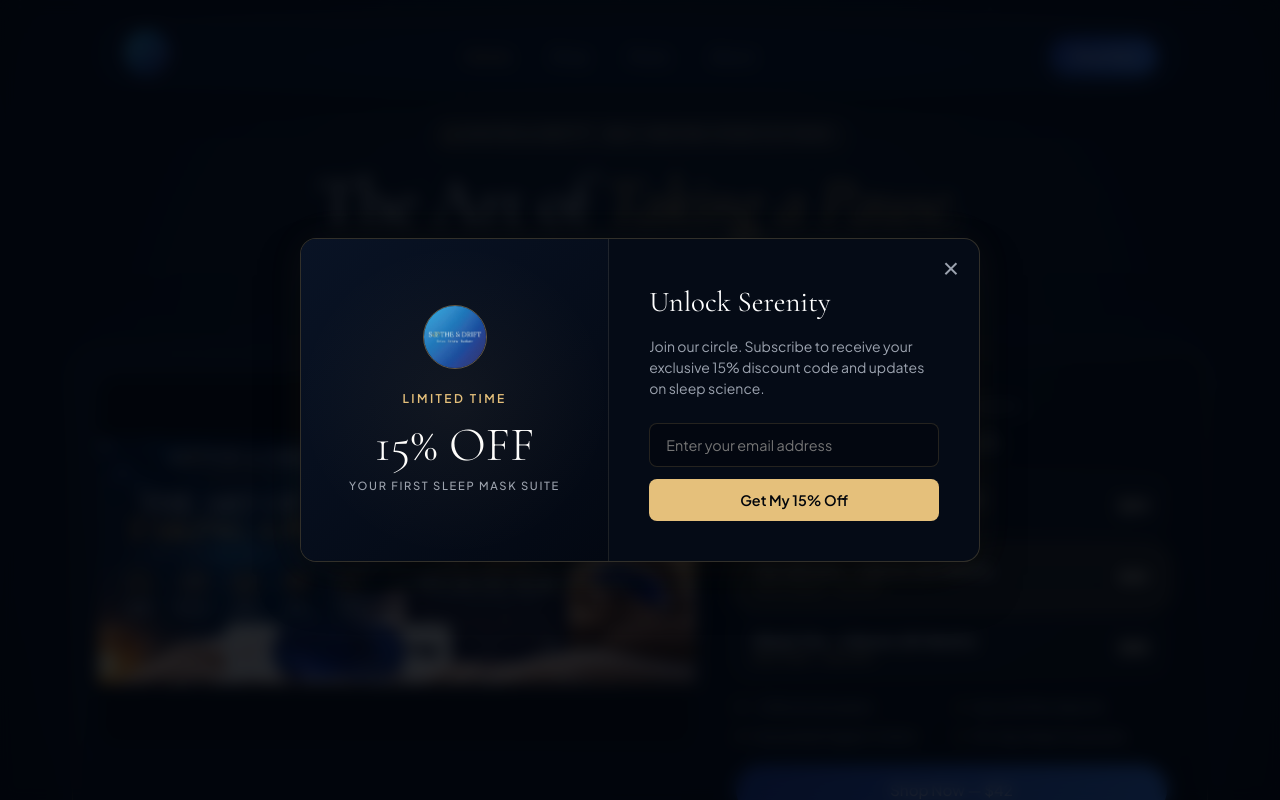
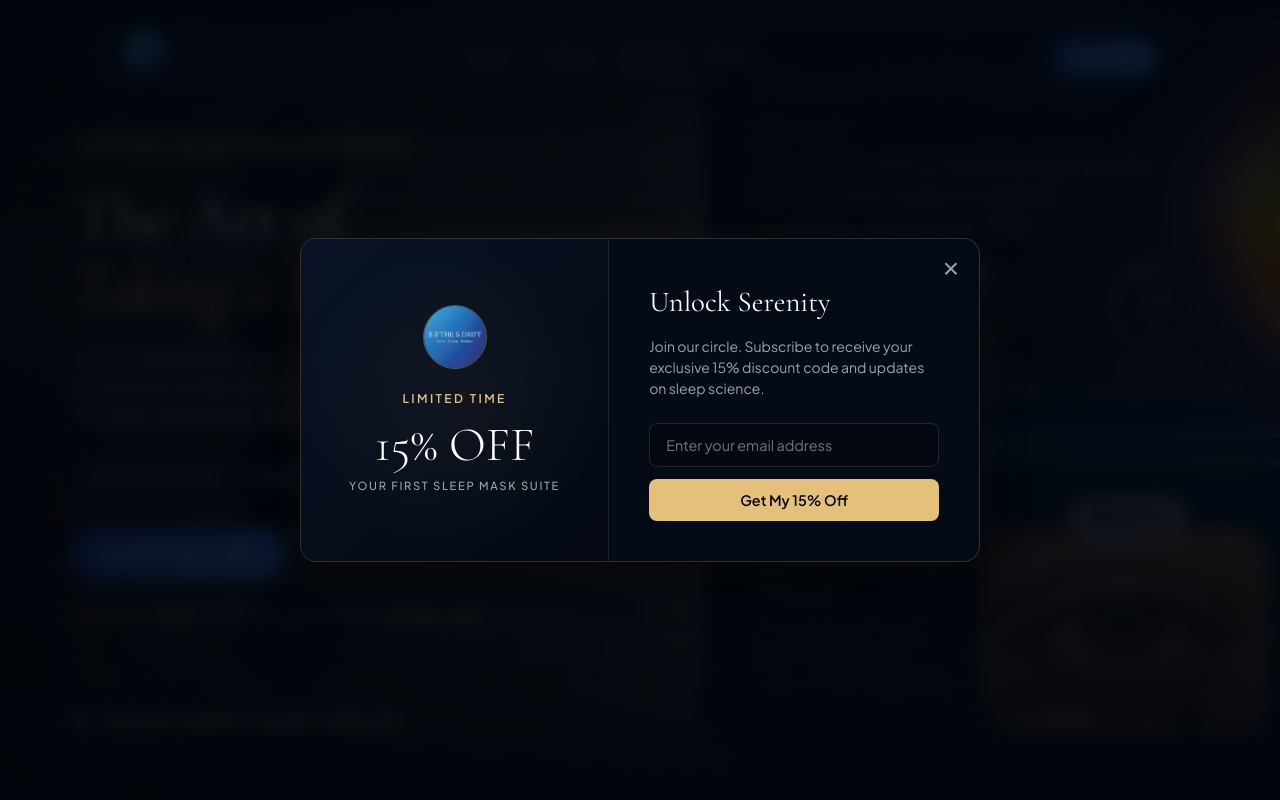
Before and after one commit to sai9ram/Sootheanddrift, a plain HTML site: page index.html in a window 1280 px wide. Shown: the top 800 px of the page. Drawn offline with nearby package versions, Linux system fonts and the light colour scheme.

Commit message:
Add full-bleed auto-sliding background carousel to Hero section

```diff
--- a/index.html
+++ b/index.html
@@ -2536,170 +2536,142 @@
     }
 
     .sb-hero {
-      padding: 118px 0 56px;
       position: relative;
-    }
-
-    .hero-editorial-top {
-      text-align: center;
-      max-width: 780px;
-      margin: 0 auto 2.5rem;
-    }
-
-    .hero-stage-shell {
-      display: grid;
-      grid-template-columns: 1.25fr 0.95fr;
-      gap: 2rem;
-      align-items: stretch;
-      background: linear-gradient(155deg, rgba(11, 22, 42, 0.72) 0%, rgba(2, 5, 11, 0.92) 100%);
-      border: 1px solid rgba(229, 192, 123, 0.24);
-      border-radius: 28px;
-      padding: 1.5rem;
-      box-shadow: 0 32px 90px rgba(0, 0, 0, 0.7), 0 0 70px rgba(59, 130, 246, 0.1);
-      backdrop-filter: blur(20px);
-    }
-
-    .hero-stage-media {
-      display: flex;
-      flex-direction: column;
-      justify-content: space-between;
-      gap: 1rem;
-    }
-
-    .hero-media-viewport {
-      position: relative;
-      border-radius: 20px;
+      min-height: 88vh;
+      display: flex;
+      align-items: center;
+      padding: 130px 0 80px;
       overflow: hidden;
-      background: #02050b;
-      border: 1px solid rgba(255, 255, 255, 0.08);
-      aspect-ratio: 16 / 10;
-      display: flex;
-      align-items: center;
-      justify-content: center;
-    }
-
-    .hero-media-viewport img {
+      background: var(--color-bg-dark);
+    }
+
+    .hero-bg-carousel {
+      position: absolute;
+      inset: 0;
+      z-index: 0;
+      pointer-events: none;
+    }
+
+    .hero-bg-slide {
+      position: absolute;
+      inset: 0;
+      opacity: 0;
+      transform: scale(1);
+      transition: opacity 1.3s ease-in-out, transform 6s ease-out;
+      will-change: opacity, transform;
+    }
+
+    .hero-bg-slide.active {
+      opacity: 1;
+      transform: scale(1.06);
+    }
+
+    .hero-bg-slide img {
       width: 100%;
       height: 100%;
-      object-fit: contain;
+      object-fit: cover;
+      object-position: center;
       display: block;
-      transition: opacity 0.3s ease;
-    }
-
-    .hero-view-tabs {
-      display: flex;
-      gap: 0.6rem;
+    }
+
+    .hero-bg-overlay {
+      position: absolute;
+      inset: 0;
+      z-index: 1;
+      background:
+        linear-gradient(90deg, rgba(2, 5, 11, 0.94) 0%, rgba(2, 5, 11, 0.78) 45%, rgba(2, 5, 11, 0.28) 100%),
+        linear-gradient(180deg, rgba(2, 5, 11, 0.75) 0%, rgba(2, 5, 11, 0.1) 28%, rgba(2, 5, 11, 0.25) 75%, #02050b 100%);
+      pointer-events: none;
+    }
+
+    .hero-fg-container {
+      position: relative;
+      z-index: 2;
+      width: 100%;
+    }
+
+    .hero-fg-content {
+      max-width: 610px;
+    }
+
+    .hero-carousel-bar {
+      position: relative;
+      z-index: 2;
+      margin-top: 3.25rem;
+      display: flex;
+      align-items: center;
+      justify-content: space-between;
+      gap: 1.5rem;
+      flex-wrap: wrap;
+      padding-top: 1.5rem;
+      border-top: 1px solid rgba(229, 192, 123, 0.18);
+    }
+
+    .hero-slide-caption {
+      font-size: 0.82rem;
+      color: var(--color-gold-light);
+      letter-spacing: 0.08em;
+      text-transform: uppercase;
+      font-weight: 600;
+    }
+
+    .hero-slide-controls {
+      display: flex;
+      align-items: center;
+      gap: 0.85rem;
+    }
+
+    .hero-slide-dots {
+      display: flex;
+      align-items: center;
+      gap: 0.5rem;
+    }
+
+    .hero-slide-dot {
+      width: 26px;
+      height: 4px;
+      border-radius: 99px;
+      background: rgba(255, 255, 255, 0.25);
+      border: none;
+      cursor: pointer;
+      padding: 0;
+      transition: var(--transition-smooth);
+    }
+
+    .hero-slide-dot.active {
+      width: 44px;
+      background: var(--color-gold);
+      box-shadow: 0 0 12px rgba(229, 192, 123, 0.6);
+    }
+
+    .hero-slide-arrow {
+      width: 36px;
+      height: 36px;
+      border-radius: 50%;
+      border: 1px solid rgba(229, 192, 123, 0.35);
+      background: rgba(2, 5, 11, 0.65);
+      color: var(--color-gold-light);
+      cursor: pointer;
+      display: inline-flex;
+      align-items: center;
       justify-content: center;
-      flex-wrap: wrap;
-    }
-
-    .hero-view-tab {
-      padding: 0.48rem 1rem;
-      border-radius: 999px;
-      background: rgba(255, 255, 255, 0.04);
-      border: 1px solid rgba(255, 255, 255, 0.1);
-      color: var(--color-text-muted);
-      font-size: 0.78rem;
-      font-weight: 600;
-      cursor: pointer;
       transition: var(--transition-smooth);
-    }
-
-    .hero-view-tab.active,
-    .hero-view-tab:hover {
-      border-color: var(--color-gold);
-      color: var(--color-gold-light);
-      background: rgba(229, 192, 123, 0.12);
-    }
-
-    .hero-stage-buy {
-      display: flex;
-      flex-direction: column;
-      justify-content: space-between;
-      padding: 1.25rem 1rem 1.25rem 0.5rem;
-      gap: 1.15rem;
-    }
-
-    .hero-buy-packs {
-      display: flex;
-      flex-direction: column;
-      gap: 0.65rem;
-    }
-
-    .hero-pack-btn {
-      display: flex;
-      align-items: center;
-      justify-content: space-between;
-      padding: 0.85rem 1.1rem;
-      border-radius: 14px;
-      background: rgba(255, 255, 255, 0.03);
-      border: 1px solid rgba(255, 255, 255, 0.09);
-      color: var(--color-text-main);
-      cursor: pointer;
-      transition: var(--transition-smooth);
-      text-align: left;
-    }
-
-    .hero-pack-btn:hover {
-      border-color: rgba(229, 192, 123, 0.4);
-      background: rgba(229, 192, 123, 0.05);
-    }
-
-    .hero-pack-btn.active {
-      border-color: var(--color-gold);
-      background: rgba(229, 192, 123, 0.12);
-      box-shadow: 0 0 24px rgba(229, 192, 123, 0.12);
-    }
-
-    .hero-pack-title {
-      font-weight: 600;
-      font-size: 0.92rem;
-      color: #fff;
-      display: block;
-    }
-
-    .hero-pack-sub {
-      font-size: 0.75rem;
-      color: var(--color-gold);
-    }
-
-    .hero-pack-price {
-      font-weight: 700;
-      font-size: 1.1rem;
-      color: var(--color-gold-light);
-    }
-
-    .hero-buy-checks {
-      display: grid;
-      grid-template-columns: 1fr 1fr;
-      gap: 0.55rem;
-      font-size: 0.8rem;
-      color: var(--color-text-main);
-    }
-
-    .hero-buy-checks span {
-      display: flex;
-      align-items: center;
-      gap: 0.4rem;
-    }
-
-    .hero-buy-checks b {
-      color: var(--color-gold);
-    }
-
-    @media (max-width: 968px) {
-      .hero-stage-shell {
-        grid-template-columns: 1fr;
-        padding: 1rem;
-      }
-      .hero-stage-buy {
-        padding: 0.5rem;
-      }
-    }
-
-    @media (max-width: 560px) {
-      .hero-buy-checks {
-        grid-template-columns: 1fr;
+      backdrop-filter: blur(8px);
+    }
+
+    .hero-slide-arrow:hover {
+      background: var(--color-gold);
+      color: var(--color-bg-dark);
+    }
+
+    @media (max-width: 768px) {
+      .sb-hero {
+        min-height: 78vh;
+        padding: 112px 0 56px;
+      }
+      .hero-bg-overlay {
+        background:
+          linear-gradient(180deg, rgba(2, 5, 11, 0.88) 0%, rgba(2, 5, 11, 0.68) 55%, #02050b 100%);
       }
     }
 
@@ -3292,102 +3264,100 @@
 
   <!-- Main Content -->
   <main>
-    <!-- 1. HERO SECTION &mdash; New Interactive Editorial Stage Model -->
+    <!-- 1. HERO SECTION &mdash; Full-Bleed Auto-Sliding Storyboard Carousel -->
     <section class="sb-hero" id="home">
-      <div class="container">
-        <div class="hero-editorial-top reveal-fade-up">
-          <div class="sb-eyebrow" style="margin-bottom: 1rem;">
+      <div class="hero-bg-carousel" id="heroBgCarousel" aria-hidden="true">
+        <div class="hero-bg-slide active" data-caption="01 &middot; The Art of Taking a Pause">
+          <img src="storyboard/Artboard-1.jpg" alt="" width="1600" height="656" fetchpriority="high" decoding="async">
+        </div>
+        <div class="hero-bg-slide" data-caption="02 &middot; Targeted Warmth for Dry, Tired Eyes">
+          <img src="storyboard/Artboard-2.jpg" alt="" width="1600" height="656" loading="lazy" decoding="async">
+        </div>
+        <div class="hero-bg-slide" data-caption="03 &middot; No Microwave &middot; No Cords &middot; No Fuss">
+          <img src="storyboard/Artboard-4.jpg" alt="" width="1600" height="656" loading="lazy" decoding="async">
+        </div>
+        <div class="hero-bg-slide" data-caption="04 &middot; Your Moment of Calm Has a Soundtrack">
+          <img src="storyboard/Artboard-6.jpg" alt="" width="1600" height="656" loading="lazy" decoding="async">
+        </div>
+      </div>
+      <div class="hero-bg-overlay"></div>
+
+      <div class="container hero-fg-container">
+        <div class="hero-fg-content reveal-fade-up">
+          <div class="sb-eyebrow">
             <span class="sb-eyebrow-dot"></span>
-            Soothe &amp; Drift&trade; &middot; Self-Heating Steam Eye Mask
+            15-Pack &middot; Air-Activated Steam Eye Mask
           </div>
-          <h1 class="sb-hero-title" style="margin-bottom: 0.9rem;">
-            The Art of <span class="highlight">Taking a Pause.</span>
+          <h1 class="sb-hero-title">
+            The Art of<br><span class="highlight">Taking a Pause.</span>
           </h1>
-          <p class="sb-hero-sub" style="margin: 0 auto; max-width: 640px;">
-            Air-activated moist steam (104&ndash;113&deg;F) in ~5 minutes to relieve dry, tired eyes for up to 60 minutes&mdash;no microwave, no cords, no fuss.
+          <p class="sb-hero-sub">
+            Luxury in every pause. Self-heating moist steam (104&ndash;113&deg;F) activates on contact with air for up to 60 minutes&mdash;relieving dry, tired eyes without microwaves, cords, or fuss.
           </p>
+
+          <div class="sb-pill-row">
+            <span class="sb-pill">Up to 60 Mins Warmth</span>
+            <span class="sb-pill">Single-Use &amp; Hygienic</span>
+            <span class="sb-pill">Unscented</span>
+            <span class="sb-pill">Travel Friendly</span>
+          </div>
+
+          <div class="sb-cta-row">
+            <a href="shop.html" class="btn btn-primary">Shop 15-Pack &mdash; $24</a>
+            <a href="#benefits" class="btn btn-outline">See How It Works</a>
+          </div>
+
+          <div class="sb-cta-price-note">
+            <span style="color: var(--color-gold); letter-spacing: 2px;">&#9733;&#9733;&#9733;&#9733;&#9733;</span>
+            <span><strong>4.9/5</strong> from 10,000+ rested sleepers &middot; <strong>$1.60 per mask</strong> &middot; Free Shipping</span>
+          </div>
         </div>
 
-        <div class="hero-stage-shell reveal-fade-up">
-          <!-- Left: Interactive Media Viewport -->
-          <div class="hero-stage-media">
-            <div class="hero-media-viewport">
-              <img id="heroStageImg" src="storyboard/Artboard-1.jpg" alt="Soothe & Drift Self-Heating Steam Eye Mask 15-Pack &mdash; The Art of Taking a Pause" width="1600" height="656" fetchpriority="high" decoding="async">
+        <div class="hero-carousel-bar">
+          <span class="hero-slide-caption" id="heroSlideCaption">01 &middot; The Art of Taking a Pause</span>
+          <div class="hero-slide-controls">
+            <button type="button" class="hero-slide-arrow" id="heroSlidePrev" aria-label="Previous background slide">&larr;</button>
+            <div class="hero-slide-dots" id="heroSlideDots">
+              <button type="button" class="hero-slide-dot active" aria-label="Slide 1"></button>
+              <button type="button" class="hero-slide-dot" aria-label="Slide 2"></button>
+              <button type="button" class="hero-slide-dot" aria-label="Slide 3"></button>
+              <button type="button" class="hero-slide-dot" aria-label="Slide 4"></button>
             </div>
-            <div class="hero-view-tabs">
-              <button type="button" class="hero-view-tab active" onclick="setHeroMedia(this, 'storyboard/Artboard-1.jpg')">Brand Story</button>
-              <button type="button" class="hero-view-tab" onclick="setHeroMedia(this, 'listing-images/1.jpg')">15-Pack Pouch</button>
-              <button type="button" class="hero-view-tab" onclick="setHeroMedia(this, 'listing-images/7.jpg')">Warm Steam Demo</button>
-            </div>
-          </div>
-
-          <!-- Right: Quick-Buy Conversion Console -->
-          <div class="hero-stage-buy">
-            <div>
-              <div class="sb-cta-price-note" style="margin-bottom: 0.6rem;">
-                <span style="color: var(--color-gold); letter-spacing: 2px;">&#9733;&#9733;&#9733;&#9733;&#9733;</span>
-                <span><strong>4.9/5</strong> &middot; 10,000+ Rested Sleepers</span>
-              </div>
-              <h2 style="font-family: var(--font-serif); font-size: 1.75rem; color: #fff; font-weight: 400; line-height: 1.2;">
-                Choose Your Pause Pack
-              </h2>
-            </div>
-
-            <div class="hero-buy-packs">
-              <button type="button" class="hero-pack-btn" onclick="setHeroPack(this, 1, 24)">
-                <div>
-                  <span class="hero-pack-title">Starter Pause &middot; 1 Box (15 Masks)</span>
-                  <span class="hero-pack-sub">$1.60 per session &middot; Free Shipping</span>
-                </div>
-                <span class="hero-pack-price">$24</span>
-              </button>
-              <button type="button" class="hero-pack-btn active" onclick="setHeroPack(this, 2, 42)">
-                <div>
-                  <span class="hero-pack-title">The Gift Duo &middot; 2 Boxes (30 Masks)</span>
-                  <span class="hero-pack-sub">Most Popular &middot; Save $6</span>
-                </div>
-                <span class="hero-pack-price">$42</span>
-              </button>
-              <button type="button" class="hero-pack-btn" onclick="setHeroPack(this, 3, 58)">
-                <div>
-                  <span class="hero-pack-title">Ritual Trio &middot; 3 Boxes (45 Masks)</span>
-                  <span class="hero-pack-sub">Best Value &middot; Save $14</span>
-                </div>
-                <span class="hero-pack-price">$58</span>
-              </button>
-            </div>
-
-            <div class="hero-buy-checks">
-              <span><b>&#10004;</b> ~5 Min Air Activation</span>
-              <span><b>&#10004;</b> Up to 60 Mins Warmth</span>
-              <span><b>&#10004;</b> Unscented Organic Cotton</span>
-              <span><b>&#10004;</b> 30-Day Sleep Guarantee</span>
-            </div>
-
-            <div style="display: flex; flex-direction: column; gap: 0.65rem;">
-              <a id="heroBuyCta" href="shop.html?pack=2" class="btn btn-primary" style="width: 100%; text-align: center;">Shop Now &mdash; $42</a>
-              <a href="#benefits" style="text-align: center; font-size: 0.82rem; color: var(--color-text-muted); text-decoration: none;">Explore How It Works &darr;</a>
-            </div>
+            <button type="button" class="hero-slide-arrow" id="heroSlideNext" aria-label="Next background slide">&rarr;</button>
           </div>
         </div>
       </div>
 
       <script>
-        function setHeroMedia(btn, src) {
-          const img = document.getElementById('heroStageImg');
-          if (img) img.src = src;
-          document.querySelectorAll('.hero-view-tab').forEach(b => b.classList.remove('active'));
-          if (btn) btn.classList.add('active');
-        }
-        function setHeroPack(btn, pack, price) {
-          document.querySelectorAll('.hero-pack-btn').forEach(b => b.classList.remove('active'));
-          if (btn) btn.classList.add('active');
-          const cta = document.getElementById('heroBuyCta');
-          if (cta) {
-            cta.href = 'shop.html?pack=' + pack;
-            cta.innerHTML = 'Shop Now &mdash; $' + price;
+        (function () {
+          const slides = Array.from(document.querySelectorAll('#heroBgCarousel .hero-bg-slide'));
+          const dots = Array.from(document.querySelectorAll('#heroSlideDots .hero-slide-dot'));
+          const caption = document.getElementById('heroSlideCaption');
+          let idx = 0;
+          let timer = null;
+
+          function showSlide(n) {
+            idx = ((n % slides.length) + slides.length) % slides.length;
+            slides.forEach((s, i) => s.classList.toggle('active', i === idx));
+            dots.forEach((d, i) => d.classList.toggle('active', i === idx));
+            if (caption && slides[idx]) {
+              caption.innerHTML = slides[idx].getAttribute('data-caption') || '';
+            }
           }
-        }
+
+          function startTimer() {
+            clearInterval(timer);
+            timer = setInterval(() => showSlide(idx + 1), 4500);
+          }
+
+          dots.forEach((d, i) => d.addEventListener('click', () => { showSlide(i); startTimer(); }));
+          const prev = document.getElementById('heroSlidePrev');
+          const next = document.getElementById('heroSlideNext');
+          if (prev) prev.addEventListener('click', () => { showSlide(idx - 1); startTimer(); });
+          if (next) next.addEventListener('click', () => { showSlide(idx + 1); startTimer(); });
+
+          startTimer();
+        })();
       </script>
     </section>
 
```
